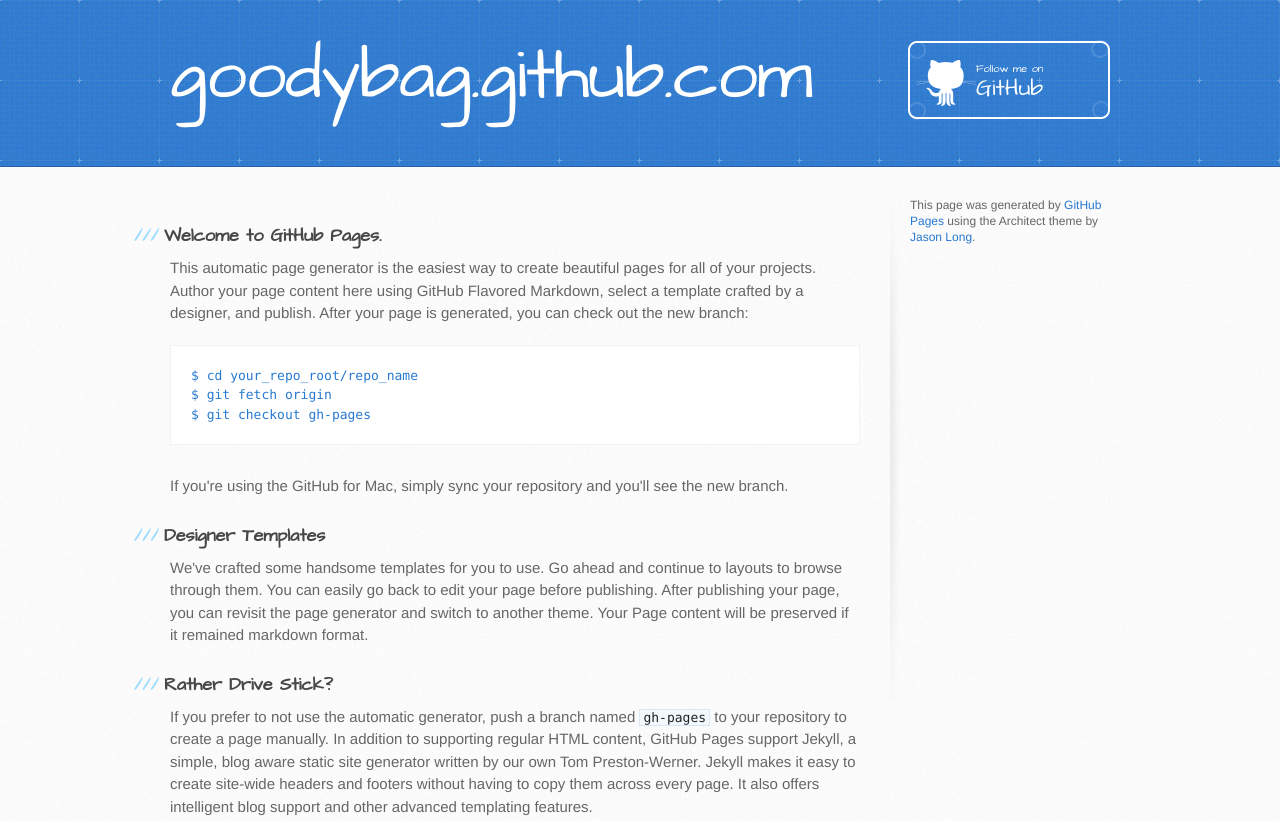
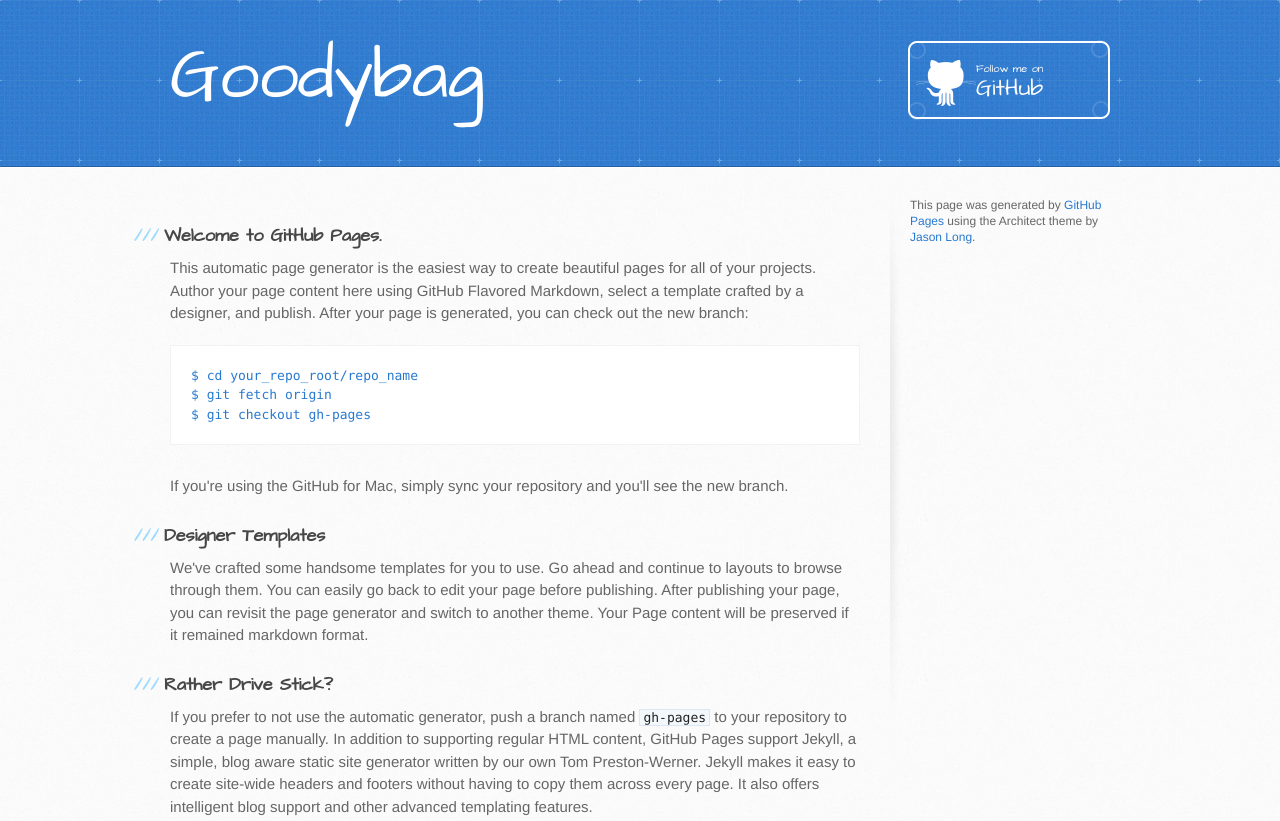
Before and after one commit to goodybag/goodybag.github.com, a plain HTML site: page index.html in a window 1280 px wide. Shown: the top 821 px of the page. Drawn offline with Linux system fonts and the light colour scheme.

Commit message:
Update index.html

```diff
--- a/index.html
+++ b/index.html
@@ -19,7 +19,7 @@
   <body>
     <header>
       <div class="inner">
-        <h1>goodybag.github.com</h1>
+        <h1>Goodybag</h1>
         <h2></h2>
         <a href="https://github.com/goodybag" class="button"><small>Follow me on</small>GitHub</a>
       </div>
```
